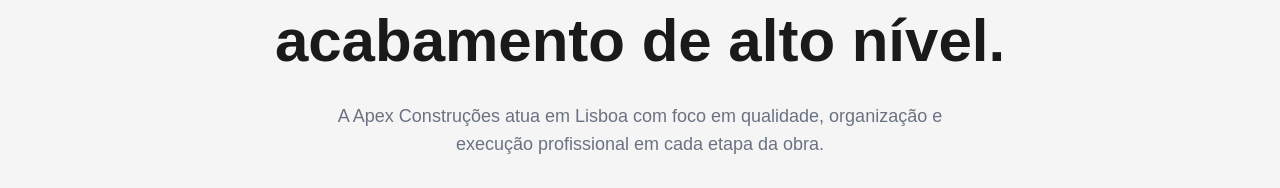
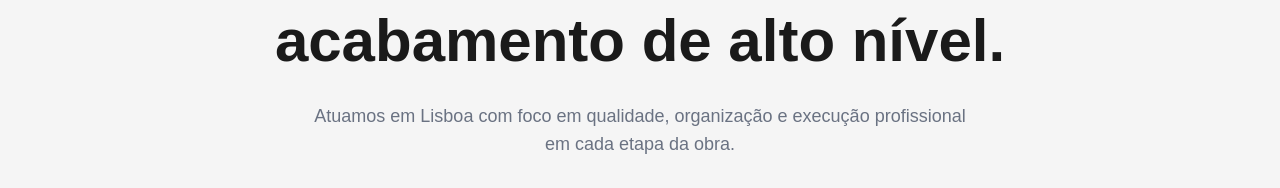
Before and after one commit to kaique-nieinke/Apex-Construcoes, a Next.js app: page / in a window 1280 px wide. Shown: the part 428-616 px from the top of the page. Built offline with nearby package versions, Linux system fonts and the light colour scheme.

Commit message:
remov image home 1º bloco

```diff
--- a/src/app/page.js
+++ b/src/app/page.js
@@ -2,12 +2,10 @@
 import WhatsappButton from "./componentes/WhatsappButton";
 import Link from "next/link";
 import Image from "next/image";
-
 export default function Home() {
   return (
     <main className="min-h-screen bg-[#F5F5F5] text-[#1A1A1A]">
       <Header />
-
       <section className="flex min-h-screen items-center justify-center px-6 pt-28">
         <div className="max-w-4xl text-center">
           <p className="mb-4 text-sm uppercase tracking-[0.3em] text-[#D24825]">
@@ -19,8 +17,8 @@
           </h1>
 
           <p className="mx-auto mb-8 max-w-2xl text-base leading-7 text-gray-500 md:text-lg">
-            A Apex Construções atua em Lisboa com foco em qualidade, organização
-            e execução profissional em cada etapa da obra.
+            Atuamos em Lisboa com foco em qualidade, organização e execução
+            profissional em cada etapa da obra.
           </p>
 
           <div className="flex flex-col items-center justify-center gap-4 sm:flex-row">
@@ -40,7 +38,6 @@
           </div>
         </div>
       </section>
-
       <section
         id="sobre"
         className="border-t border-white/10 bg-[#111111] px-6 py-24"
@@ -50,24 +47,20 @@
             <p className="mb-3 text-sm uppercase tracking-[0.3em] text-[#D24825]">
               Sobre a empresa
             </p>
-
             <h2 className="mb-6 text-3xl font-semibold leading-tight text-white md:text-5xl">
               Experiência em construção com foco em qualidade e execução.
             </h2>
-
             <p className="mb-4 text-base leading-7 text-gray-300">
               A Apex Construções atua na construção civil com compromisso,
               organização e atenção aos detalhes. Cada projeto é tratado com
               seriedade, desde o planeamento até à entrega final.
             </p>
-
             <p className="text-base leading-7 text-gray-300">
               O nosso objetivo é oferecer soluções sólidas, funcionais e bem
               executadas, transmitindo confiança ao cliente em cada etapa da
               obra.
             </p>
           </div>
-
           <div className="rounded-3xl border border-[#2F2F2F] bg-[#181818] p-8 shadow-2xl">
             <div className="grid gap-6 sm:grid-cols-2">
               <div>
@@ -80,7 +73,6 @@
                   cliente.
                 </p>
               </div>
-
               <div>
                 <p className="text-3xl font-semibold text-[#D24825]">+</p>
                 <h3 className="mb-2 text-xl font-semibold text-white">
@@ -90,7 +82,6 @@
                   Priorizamos acabamento, organização e atenção aos detalhes.
                 </p>
               </div>
-
               <div>
                 <p className="text-3xl font-semibold text-[#D24825]">+</p>
                 <h3 className="mb-2 text-xl font-semibold text-white">
@@ -101,7 +92,6 @@
                   cliente.
                 </p>
               </div>
-
               <div>
                 <p className="text-3xl font-semibold text-[#D24825]">+</p>
                 <h3 className="mb-2 text-xl font-semibold text-white">
@@ -116,29 +106,25 @@
           </div>
         </div>
       </section>
-
       <section
         id="servicos"
         className="border-t border-white/10 bg-[#111111] px-6 py-24"
       >
         <div className="mx-auto max-w-4xl">
-          <div className="mb-14 text-center">
+          <div className="mb-16 text-center">
             <p className="mb-3 text-sm uppercase tracking-[0.3em] text-[#D24825]">
               Serviços
             </p>
-
             <h2 className="text-3xl font-semibold text-white md:text-5xl">
               Soluções completas em construção
             </h2>
-
             <p className="mx-auto mt-5 max-w-3xl text-sm leading-7 text-gray-300 md:text-base">
               Construção, remodelação, cozinhas, pavimentos e afagamento com
               qualidade profissional.
             </p>
           </div>
 
-          {/* GRID */}
-          <div className="grid grid-cols-1 gap-6 sm:grid-cols-2 md:grid-cols-3">
+          <div className="grid grid-cols-1 gap-6 pt-4 sm:grid-cols-2 md:grid-cols-3">
             {/* CARD */}
             <div className="overflow-hidden rounded-2xl border border-[#2F2F2F] bg-[#181818] transition hover:border-[#D24825]">
               <Image
@@ -157,7 +143,6 @@
                 </p>
               </div>
             </div>
-
             <div className="overflow-hidden rounded-2xl border border-[#2F2F2F] bg-[#181818] transition hover:border-[#D24825]">
               <Image
                 src="/imagens-home/remodelacao.PNG"
@@ -175,7 +160,6 @@
                 </p>
               </div>
             </div>
-
             <div className="overflow-hidden rounded-2xl border border-[#2F2F2F] bg-[#181818] transition hover:border-[#D24825]">
               <Image
                 src="/imagens-home/cozinha.png"
@@ -189,7 +173,6 @@
                 <p className="mt-1 text-sm text-gray-300">Montagem precisa.</p>
               </div>
             </div>
-
             <div className="overflow-hidden rounded-2xl border border-[#2F2F2F] bg-[#181818] transition hover:border-[#D24825]">
               <Image
                 src="/imagens-home/caixilharia.PNG"
@@ -207,7 +190,6 @@
                 </p>
               </div>
             </div>
-
             <div className="overflow-hidden rounded-2xl border border-[#2F2F2F] bg-[#181818] transition hover:border-[#D24825]">
               <Image
                 src="/imagens-home/pavimento.PNG"
@@ -225,7 +207,6 @@
                 </p>
               </div>
             </div>
-
             <div className="overflow-hidden rounded-2xl border border-[#2F2F2F] bg-[#181818] transition hover:border-[#D24825]">
               <Image
                 src="/imagens-home/afagamento.PNG"
@@ -244,7 +225,6 @@
           </div>
         </div>
       </section>
-
       <section
         id="contacto"
         className="border-t border-white/10 bg-[#111111] px-6 py-24"
@@ -253,16 +233,13 @@
           <p className="mb-3 text-sm uppercase tracking-[0.3em] text-[#D24825]">
             Contacto
           </p>
-
           <h2 className="mb-6 text-3xl font-semibold text-white md:text-5xl">
             Vamos conversar sobre o seu projeto
           </h2>
-
           <p className="mx-auto mb-10 max-w-2xl text-base leading-7 text-gray-300">
             Entre em contacto para orçamento ou mais informações. Respondemos
             com rapidez, organização e profissionalismo.
           </p>
-
           <div className="flex flex-col items-center justify-center gap-4 sm:flex-row">
             <a
               href="https://wa.me/351936924097?text=Olá,%20gostaria%20de%20solicitar%20um%20orçamento."
@@ -272,7 +249,6 @@
             >
               WhatsApp
             </a>
-
             <a
               href="mailto:geral@apexconstrucoes.pt"
               className="rounded-full border border-[#2F2F2F] bg-[#181818] px-8 py-4 font-semibold text-white transition hover:border-[#D24825]"
@@ -282,9 +258,7 @@
           </div>
         </div>
       </section>
-
       <WhatsappButton />
-
       <footer className="border-t border-white/10 bg-[#080808] px-6 py-8">
         <div className="mx-auto flex max-w-7xl flex-col items-center justify-between gap-4 text-center text-sm text-gray-500 md:flex-row">
           <p>© 2026 Apex Construções. Todos os direitos reservados.</p>
```
